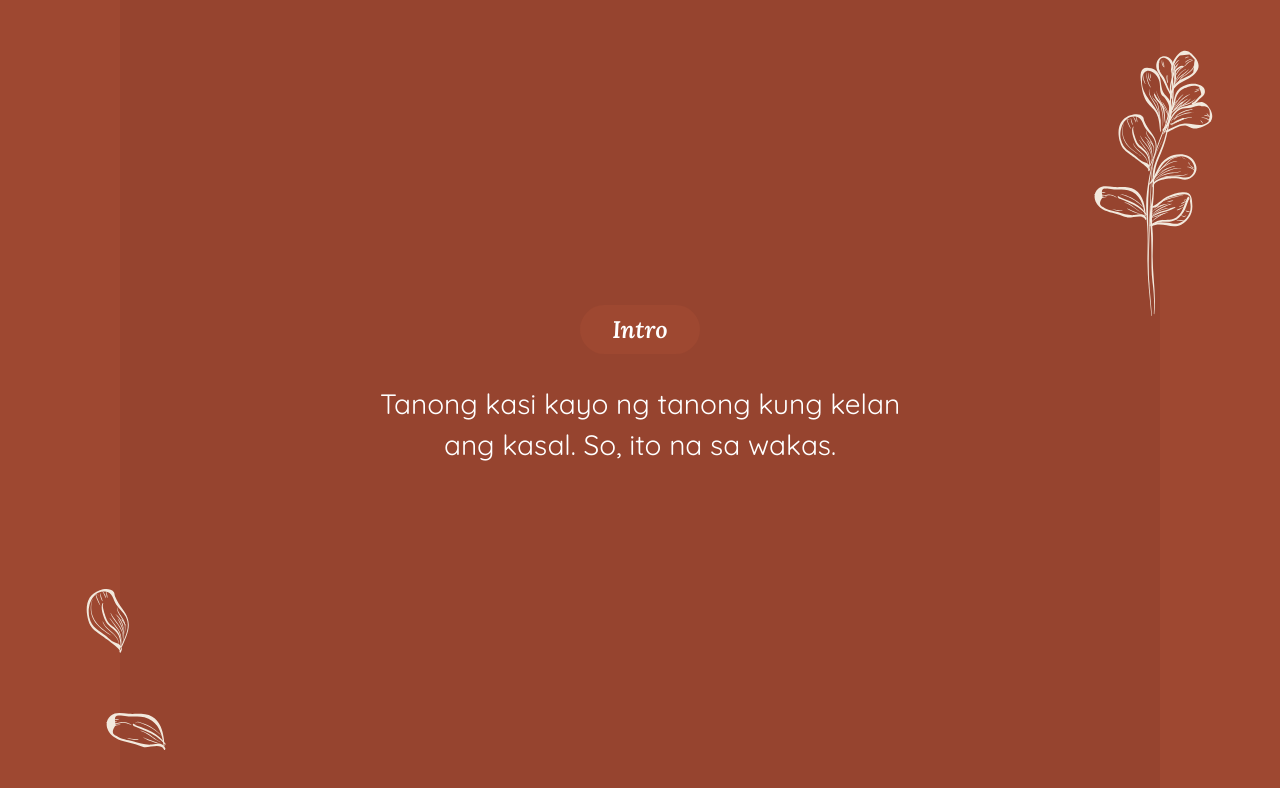
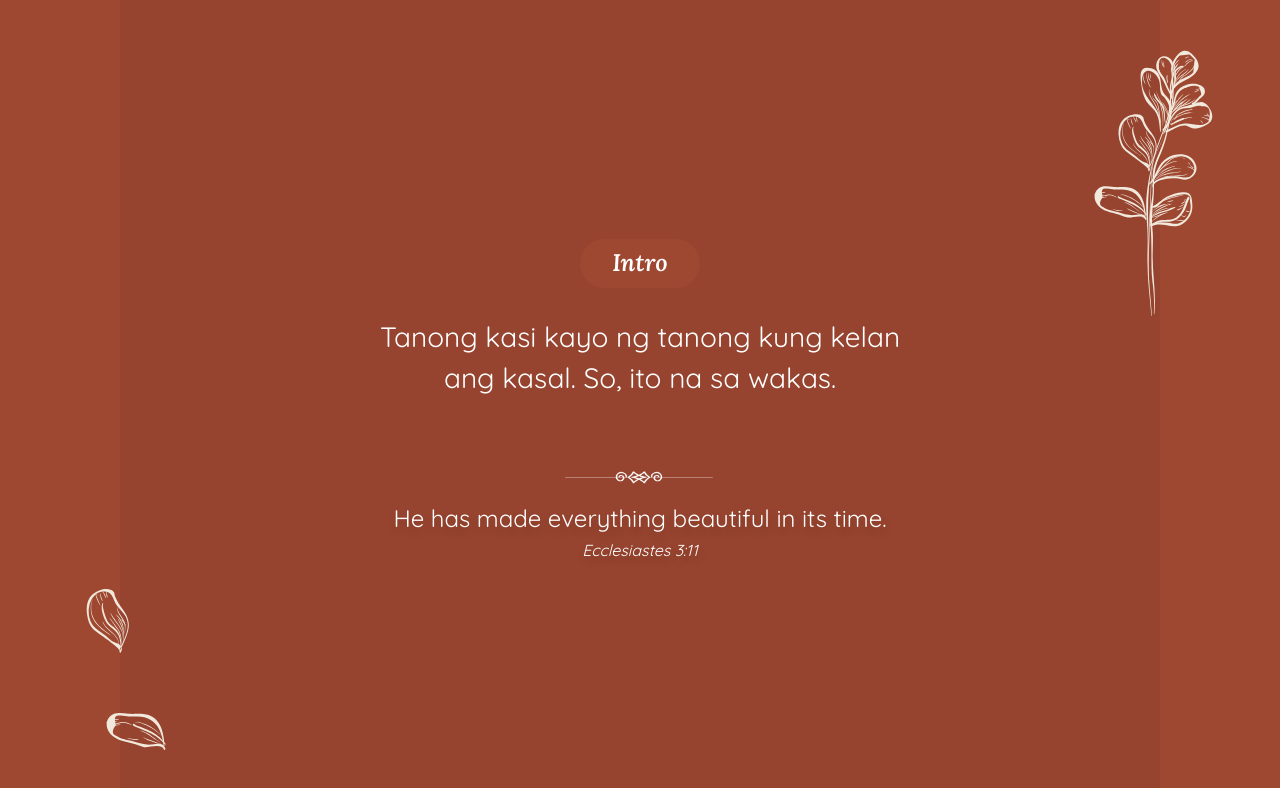
Before and after one commit to christianemmanuel/wedding, a plain HTML site: page index.html in a window 1280 px wide. Both pictures are taken after a click on the link "About Us". Drawn offline with Linux system fonts and the light colour scheme.

Commit message:
add verse

```diff
--- a/assets/scss/main.scss
+++ b/assets/scss/main.scss
@@ -63,8 +63,8 @@ body {
   }
 }
 ::selection {
-  background: rgba(150, 68, 47, .5);
-  color: $color-brown;
+  background: rgba(0, 0, 0, .2);
+  color: $color-white;
 }
 h1, h2 {
   font-family: $font-lora;
@@ -1176,3 +1176,33 @@ ul.listing {
 .note {
   text-align: center;
 }
+
+
+.verse {
+  position: relative;
+  color: #fff;
+  text-shadow: rgba(104,42,26,0.3) 1px 5px 7px;
+  margin-top: 5rem;
+  padding-top: 1.35rem;
+  &::after {
+    position: absolute;
+    content: "";
+    display: block;
+    top: -14px;
+    left: 50%;
+    transform: translateX(-50%);
+    width: 170px;
+    height: 26px;
+    background-size: 100%;
+    background-image: url(../images/ornamen-18.png);
+    background-repeat: no-repeat;
+  }
+  p {
+    margin: 0;
+  }
+  span {
+    font-style: italic;
+    display: block;
+    margin-top: 5px;
+  }
+}
--- a/index.html
+++ b/index.html
@@ -64,6 +64,11 @@
         <div class="wedding-details fade-in">
           <div class="badge">Intro</div>
           <h5>Tanong kasi kayo ng tanong kung kelan <br> ang kasal. So, ito na sa wakas.</h5>
+
+          <div class="verse">
+            <p>He has made everything beautiful in its time.</p>
+            <span>Ecclesiastes 3:11</span>
+          </div>
         </div>
       </div>
     </section>
```
Also changed, not shown: assets/css/main.css, 1 other file.
